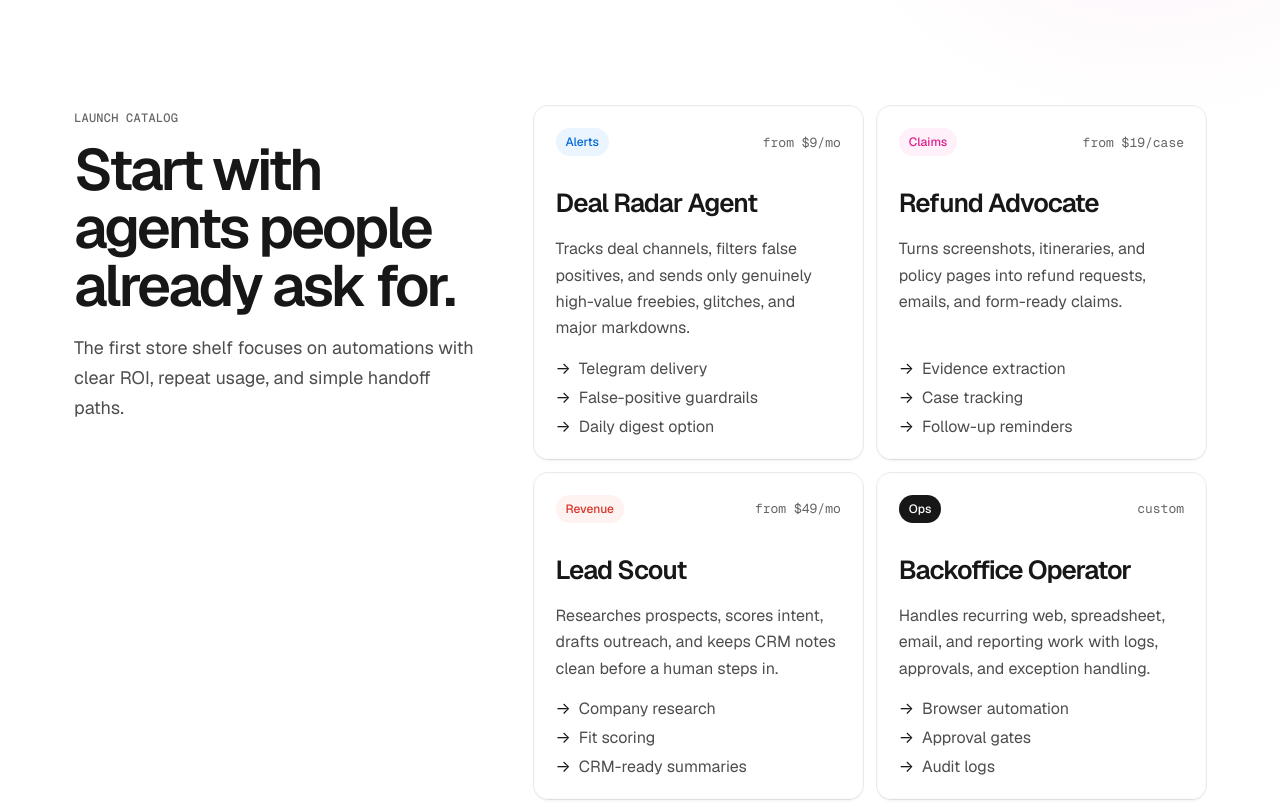
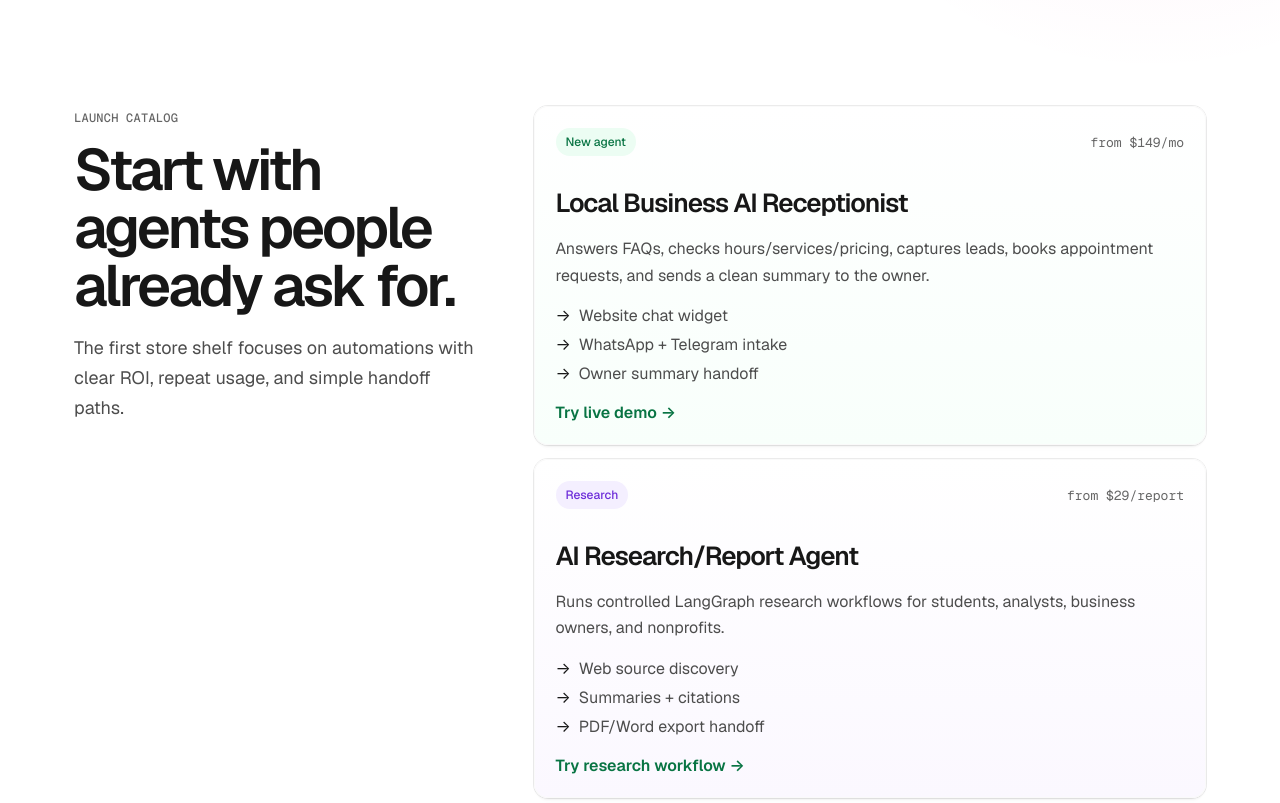
Before and after one commit to SandeepJilla/ai-agent-store, a website: page index.html in a window 1280 px wide. Shown: the part 1080-1883 px from the top of the page. Drawn offline with nearby package versions, Linux system fonts and the light colour scheme.

Commit message:
chore: remove placeholder catalog agents

```diff
--- a/index.html
+++ b/index.html
@@ -56,7 +56,7 @@
         </div>
         <div class="mini-grid">
           <article class="mini-card active"><b>Deal Radar</b><small>Monitors communities and alerts only on high-signal offers.</small><em>Freebie + glitch finder</em></article>
-          <article class="mini-card"><b>Refund Advocate</b><small>Builds claims from receipts, flight events, and policy docs.</small><em>Travel + commerce</em></article>
+          <article class="mini-card"><b>Customer Support</b><small>Answers policy questions, escalates sensitive issues, and creates tickets.</small><em>Small business</em></article>
           <article class="mini-card"><b>Lead Qualifier</b><small>Researches inbound leads and drafts next-best actions.</small><em>Sales ops</em></article>
           <article class="mini-card"><b>Inbox Triage</b><small>Labels, summarizes, and escalates messages with audit trails.</small><em>Admin</em></article>
         </div>
@@ -81,30 +81,6 @@
         <p>The first store shelf focuses on automations with clear ROI, repeat usage, and simple handoff paths.</p>
       </div>
       <div class="agent-grid">
-        <article class="agent-card" data-category="shopping">
-          <div class="card-top"><span class="tag blue">Alerts</span><span class="price">from $9/mo</span></div>
-          <h3>Deal Radar Agent</h3>
-          <p>Tracks deal channels, filters false positives, and sends only genuinely high-value freebies, glitches, and major markdowns.</p>
-          <ul><li>Telegram delivery</li><li>False-positive guardrails</li><li>Daily digest option</li></ul>
-        </article>
-        <article class="agent-card" data-category="travel">
-          <div class="card-top"><span class="tag pink">Claims</span><span class="price">from $19/case</span></div>
-          <h3>Refund Advocate</h3>
-          <p>Turns screenshots, itineraries, and policy pages into refund requests, emails, and form-ready claims.</p>
-          <ul><li>Evidence extraction</li><li>Case tracking</li><li>Follow-up reminders</li></ul>
-        </article>
-        <article class="agent-card" data-category="sales">
-          <div class="card-top"><span class="tag red">Revenue</span><span class="price">from $49/mo</span></div>
-          <h3>Lead Scout</h3>
-          <p>Researches prospects, scores intent, drafts outreach, and keeps CRM notes clean before a human steps in.</p>
-          <ul><li>Company research</li><li>Fit scoring</li><li>CRM-ready summaries</li></ul>
-        </article>
-        <article class="agent-card" data-category="ops">
-          <div class="card-top"><span class="tag black">Ops</span><span class="price">custom</span></div>
-          <h3>Backoffice Operator</h3>
-          <p>Handles recurring web, spreadsheet, email, and reporting work with logs, approvals, and exception handling.</p>
-          <ul><li>Browser automation</li><li>Approval gates</li><li>Audit logs</li></ul>
-        </article>
         <article class="agent-card featured-agent" data-category="local-business" data-agent="local-business-receptionist">
           <div class="card-top"><span class="tag green">New agent</span><span class="price">from $149/mo</span></div>
           <h3>Local Business AI Receptionist</h3>
@@ -328,7 +304,7 @@
       </div>
       <div class="builder-console">
         <div class="console-row"><span>listing.yml</span><b>validated</b></div>
-        <pre><code>name: Refund Advocate
+        <pre><code>name: Local Business AI Receptionist
 category: Travel
 pricing: per_case
 handoff: required_before_submit
```
Also changed, not shown: tests/site.test.mjs (+5 -1 lines).
